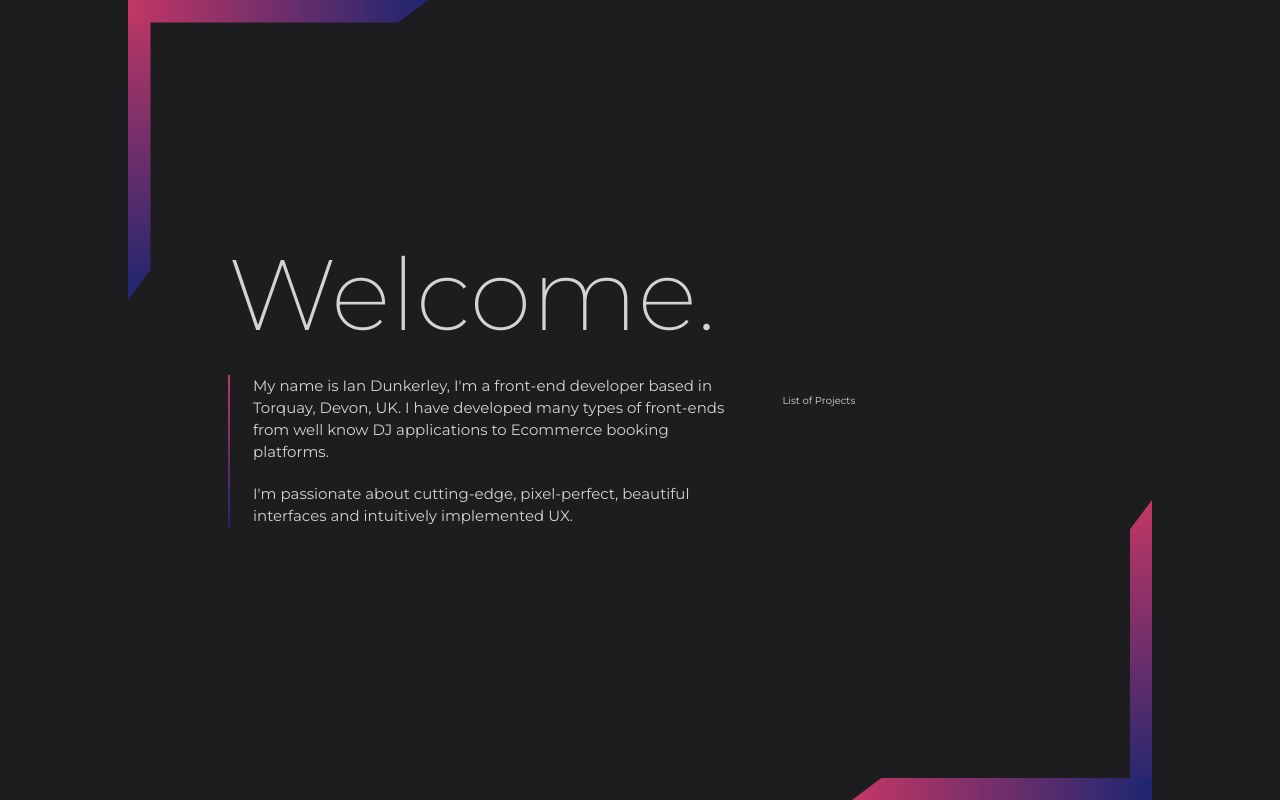
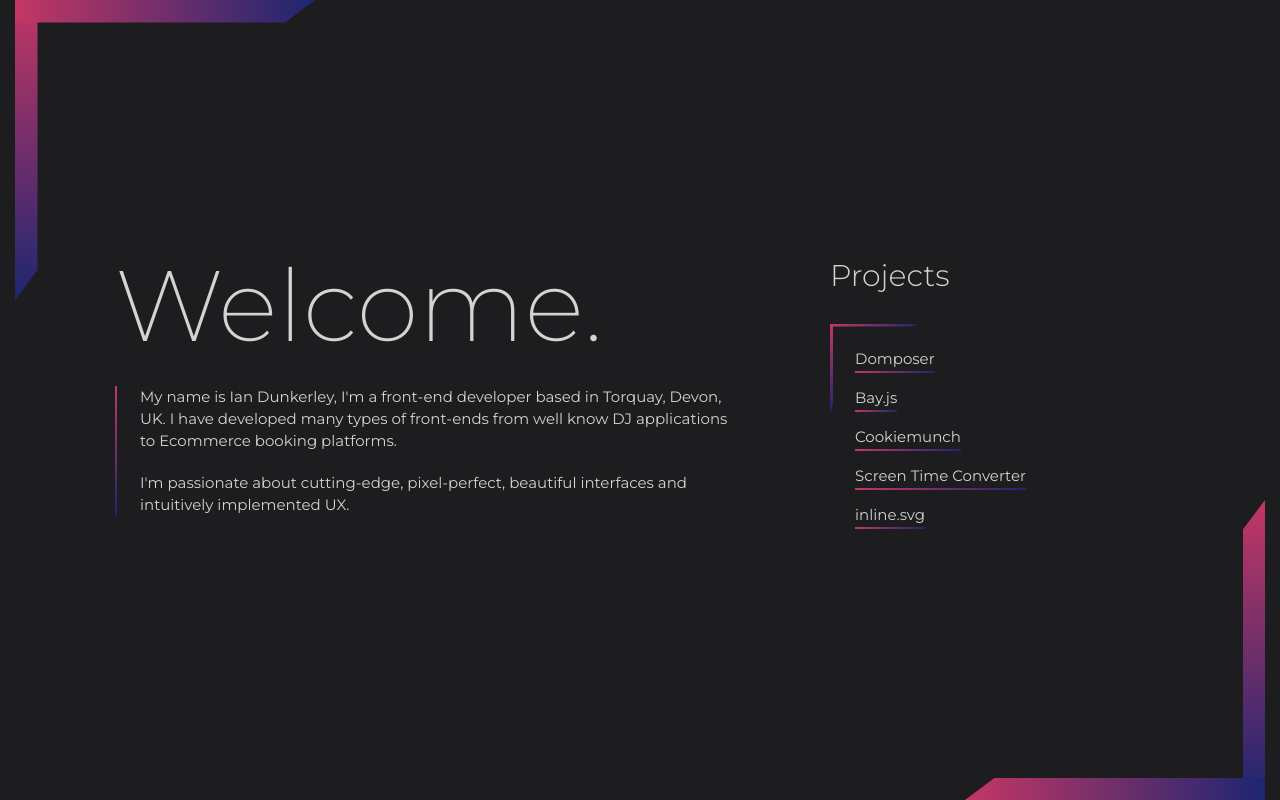
Before and after one commit to Trlaic/portfolio, a React (Vite) app: page /resume in a window 1280 px wide. Built offline with nearby package versions, Linux system fonts and the light colour scheme; a web font is replaced by a local one.

Commit message:
x09: Work on ListOfProjects component

```diff
--- a/src/components/ClassicPage/ListOfProjects.module.scss
+++ b/src/components/ClassicPage/ListOfProjects.module.scss
@@ -1,3 +1,62 @@
+@import '../../variables.scss';
+
 .container {
     flex: 1 1 30%;
+    margin-left: 5rem;
 }
+
+.heading {
+    font-size: 3rem;
+    font-weight: 300;
+    margin-bottom: 3rem;
+}
+
+.list {
+    position: relative;
+    font-size: 1.5rem;
+    list-style: none;
+    padding-left: 2.5rem;
+    padding-top: 2.5rem;
+}
+
+.list_item {
+    margin-bottom: 2rem;
+}
+
+.paragraph {
+    position: relative;
+    padding-bottom: 5px;
+    display: inline;
+}
+
+.paragraph::after {
+    content: '';
+    position: absolute;
+    bottom: 0;
+    left: 0;
+    width: 100%;
+    height: 1.5px;
+    background: linear-gradient(to right, $color-linear-gradient-first 0%, $color-linear-gradient-second 100%);
+}
+
+.list::before,
+.list::after {
+    content: '';
+    position: absolute;
+    top: 0;
+    left: 0;
+}
+
+.list::before {
+    width: .3rem;
+    height: 9rem;
+    clip-path: polygon(0 0, 100% 0, 100% 90%, 0 100%);
+    background: linear-gradient(to bottom, $color-linear-gradient-first 0%, $color-linear-gradient-second 100%);
+}
+
+.list::after {
+    width: 9rem;
+    height: .3rem;
+    clip-path: polygon(0 0, 100% 0, 90% 100%, 0 100%);
+    background: linear-gradient(to right, $color-linear-gradient-first 0%, $color-linear-gradient-second 100%);
+}
--- a/src/components/ClassicPage/ListOfProjects.tsx
+++ b/src/components/ClassicPage/ListOfProjects.tsx
@@ -2,7 +2,26 @@ import style from './ListOfProjects.module.scss'
 
 const ListOfProjects = () => {
     return (
-        <div className={style.container}>List of Projects</div>
+        <div className={style.container}>
+            <h2 className={style.heading}>Projects</h2>
+            <ul className={style.list}>
+                <li className={style.list_item}>
+                    <p className={style.paragraph}>Domposer</p>
+                </li>
+                <li className={style.list_item}>
+                    <p className={style.paragraph}>Bay.js</p>
+                </li>
+                <li className={style.list_item}>
+                    <p className={style.paragraph}>Cookiemunch</p>
+                </li>
+                <li className={style.list_item}>
+                    <p className={style.paragraph}>Screen Time Converter</p>
+                </li>
+                <li className={style.list_item}>
+                    <p className={style.paragraph}>inline.svg</p>
+                </li>
+            </ul>
+        </div>
     )
 }
 
--- a/src/pages/ClassicPage/ClassicPage.module.scss
+++ b/src/pages/ClassicPage/ClassicPage.module.scss
@@ -13,7 +13,7 @@
 }
 
 .content {
-    width: 80vw;
+    width: 125rem;
     position: relative;
 }
 
```
